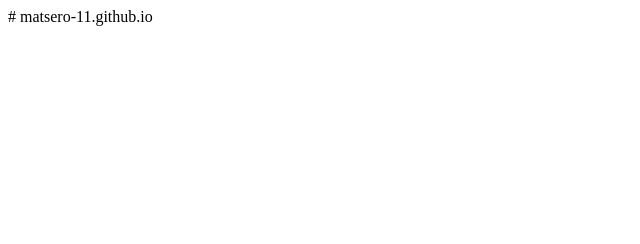
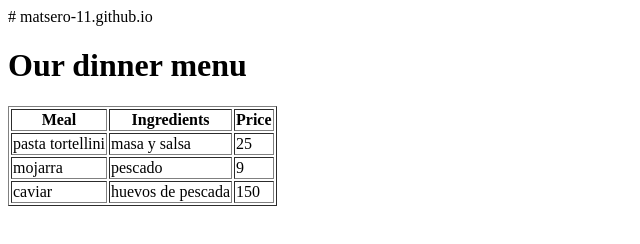
Before and after one commit to matsero-11/matsero-11.github.io, a plain HTML site: page index.html in a window 1280 px wide. Shown: the whole page, without its empty margins (0-640 px from the left). Drawn offline with Linux system fonts and the light colour scheme.

Commit message:
Update index.html

```diff
--- a/index.html
+++ b/index.html
@@ -1 +1,40 @@
 # matsero-11.github.io
+<html>
+    <head>
+        <meta charset="utf-8">
+        <title>Challenge: The dinner table</title>
+    </head>
+    <body>
+
+        <h1>Our dinner menu</h1>
+
+        <table border ="1">
+            <thead>
+                <tr>
+                    <th>Meal</th>
+                    <th>Ingredients</th>
+                    <th>Price</th>
+                </tr>
+            </thead>
+            <tbody>
+            <tr>
+                <td>pasta tortellini</td>
+                <td> masa y salsa</td>
+                <td>25</td>
+
+                </tr>
+                <tr>
+                <td>mojarra</td>
+                <td>pescado</td>
+                <td>9</td>
+                </tr>
+                <tr>
+                   <td>caviar</td>
+                    <td>huevos de pescada</td>
+                    <td>150</td>
+                </tr>
+            </tbody>
+        </table>
+
+    </body>
+</html>
```
